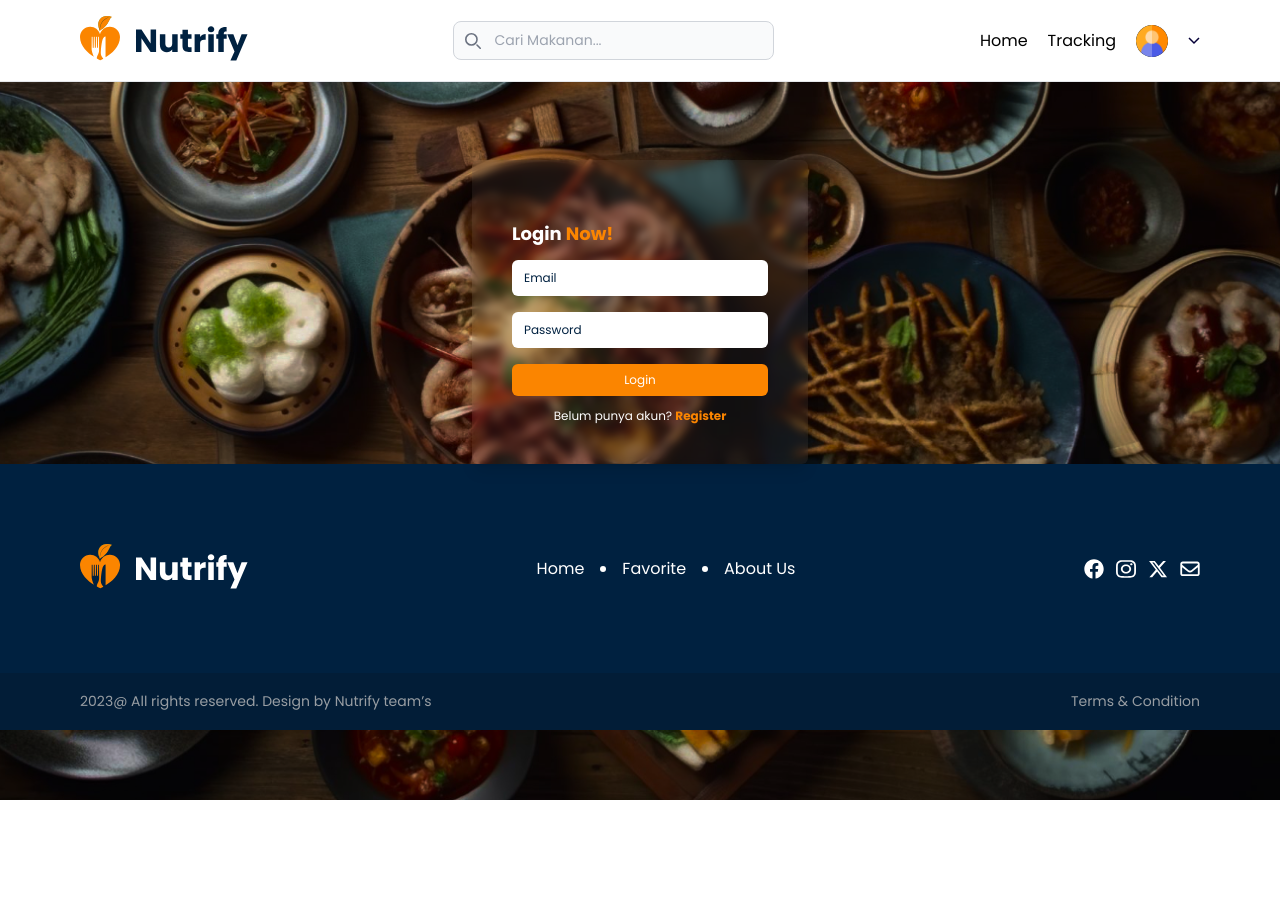
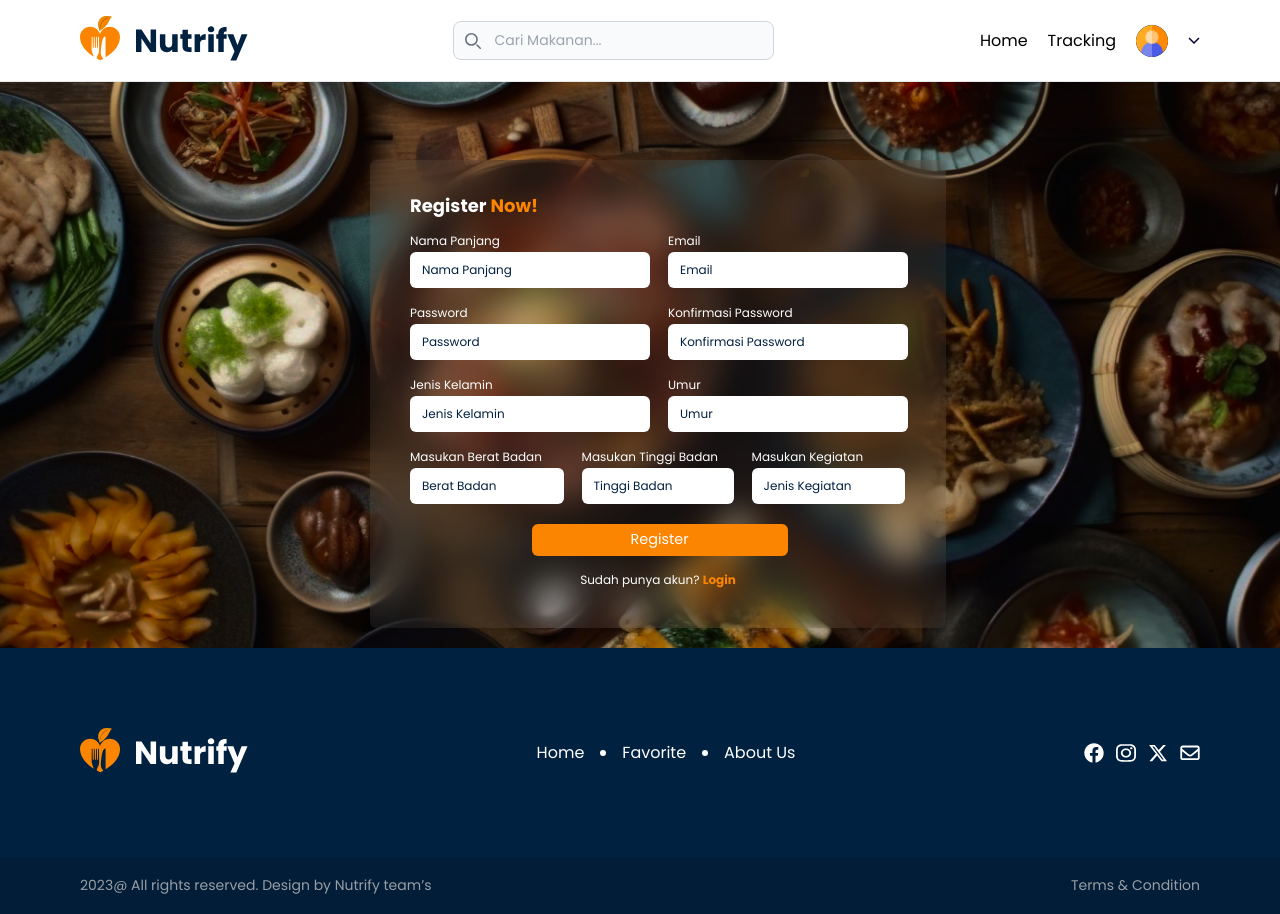
Before and after one commit to Nutrify-Dicoding/nutrify-app, a React (Vite) app: page /signup in a window 1280 px wide. Before the commit the page ends 800 px from the top, so only its background shows below. Built offline with nearby package versions, Linux system fonts and the light colour scheme.

Commit message:
Style (signup): change style on signup page

```diff
--- a/src/pages/SignUp.jsx
+++ b/src/pages/SignUp.jsx
@@ -1,4 +1,4 @@
-import background from "../assets/background.png"
+import background from "../assets/background.png";
 
 const SignUp = () => {
   return (
@@ -6,21 +6,68 @@ const SignUp = () => {
       <div style={{ backgroundImage: `url(${background})` }} className="bg-cover bg-center h-screen w-screen fixed top-0 left-0 z-[-2]"></div>
       <div className="flex items-center justify-center mt-[10rem] z-[2]">
         <div className="flex">
-        <div className="container max-w-sm bg-white bg-opacity-5 backdrop-blur-sm p-10 rounded-md shadow-lg">
-        <h1 className="mt-5 text-lg">
-        <span className="text-white mr-[4px] font-bold" >Login</span>
-        <span className="text-[#FB8500] font-bold" >Now!</span></h1>
-        <form action="" className="-mt-1">
-            <input type="text" className="block w-full mt-4 rounded-md h-9 p-3 placeholder-[#002140] text-xs" placeholder="Email"/>
-            <input type="password" className="block w-full mt-4 rounded-md h-9 p-3 placeholder-[#002140] text-xs" placeholder="Password"/>
-            <button className="mt-4 text-xs w-full bg-[#FB8500] px-2 py-1 h-8 rounded-md text-white">Login</button>
+          <div className="container mb-5 max-w-xl ml-9 bg-white bg-opacity-5 backdrop-blur-lg p-10 rounded-md shadow-lg">
+            <h1 className="-mt-2 text-lg">
+              <span className="text-white mr-[4px] font-bold">Register</span>
+              <span className="text-[#FB8500] font-bold">Now!</span>
+            </h1>
+            <form action="" className="-mt-1 flex flex-wrap">
+              <div className="flex items-center gap-[10px] mt-3 ">
+                <div>
+              <label htmlFor="nama" className="text-white text-xs">Nama Panjang</label>
+                <input type="text" className="block w-[15rem] rounded-md h-9 p-3 placeholder-[#002140] text-xs mr-2" placeholder="Nama Panjang" />
+                </div>
+                <div>
+                <label htmlFor="nama" className="text-white text-xs">Email</label>
+                <input type="text" className="block w-[15rem] rounded-md h-9 p-3 placeholder-[#002140] text-xs mr-2" placeholder="Email" />
+                </div>
+              </div>
+              <div className="flex items-center gap-[10px] mt-3">
+              <div>
+                <label htmlFor="nama" className="text-white text-xs">Password</label>
+                <input type="password" className="block w-[15rem] rounded-md h-9 p-3 placeholder-[#002140] text-xs mr-2" placeholder="Password" />
+                </div>
+                <div>
+                <label htmlFor="nama" className="text-white text-xs">Konfirmasi Password</label>
+                <input type="password" className="block w-[15rem] rounded-md h-9 p-3 placeholder-[#002140] text-xs mr-2" placeholder="Konfirmasi Password" />
+                </div>
+              </div>
+              <div className="flex items-center gap-[10px] mt-3">
+              <div>
+                <label htmlFor="nama" className="text-white text-xs">Jenis Kelamin</label>
+                <input type="text" className="block w-[15rem] rounded-md h-9 p-3 placeholder-[#002140] text-xs mr-2" placeholder="Jenis Kelamin" />
+                </div>
+                <div>
+                <label htmlFor="nama" className="text-white text-xs">Umur</label>
+                <input type="text" className="block w-[15rem] rounded-md h-9 p-3 placeholder-[#002140] text-xs mr-2" placeholder="Umur" />
+                </div>
+              </div>
+              <div className="flex gap-[10px] mt-3">
+              <div>
+                <label htmlFor="nama" className="text-white text-xs">Masukan Berat Badan</label>
+              <input type="text" className="block rounded-md h-9 p-3 placeholder-[#002140] text-xs mr-2 w-[9.6rem]" placeholder="Berat Badan" /> </div>
+              <div>
+                <label htmlFor="nama" className="text-white text-xs">Masukan Tinggi Badan</label>
+              <input type="text" className="block rounded-md h-9 p-3 placeholder-[#002140] text-xs mr-2 w-[9.5rem]" placeholder="Tinggi Badan" /></div>
+              <div>
+                <label htmlFor="nama" className="text-white text-xs">Masukan Kegiatan</label>
+              <input type="text" className="block rounded-md h-9 p-3 placeholder-[#002140] text-xs mr-2 w-[9.6rem]" placeholder="Jenis Kegiatan" /></div>
+              </div>
+              <button className="mt-5 ml-[7.6rem] text-[0.90rem] w-[16rem] bg-[#FB8500] px-2 py-1 h-8 rounded-md text-white">
+                Register
+              </button>
             </form>
-        <p className="mt-3 text-xs text-white text-center">Belum punya akun? <a href="#" className="text-[#FB8500] font-bold">Register</a></p>
+            <p className="mt-4 text-xs text-white text-center">
+              Sudah punya akun?{' '}
+              <a href="#" className="text-[#FB8500] font-bold">
+                Login
+              </a>
+            </p>
           </div>
         </div>
       </div>
     </>
-        )
-    }
+  );
+};
 
 export default SignUp;
```
Lines whose indentation alone changed are shown as unchanged.
